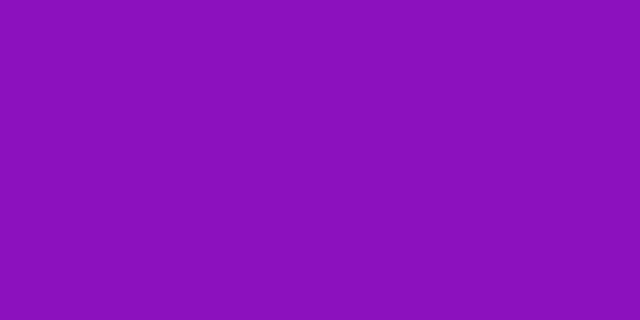
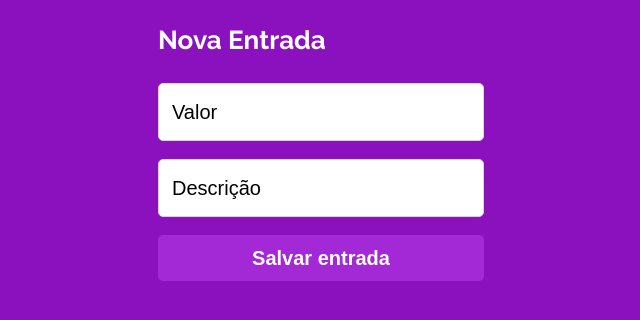
Before and after one commit to DaviBahiense/Projeto_13_MyWallet_Front, a React (Create React App) app: page /enterreg in a window 1280 px wide. Before the commit this address had no page. Shown: the top 320 px of the page, without its empty margins (319-959 px from the left). Built offline with nearby package versions, Linux system fonts and the light colour scheme.

Commit message:
feat: pages home, enterRegister and exitRegister static created

```diff
--- a/public/index.html
+++ b/public/index.html
@@ -11,5 +11,7 @@
 <body>
     <noscript>You need to enable JavaScript to run this app.</noscript>
     <div class="root"></div>
+    <script type="module" src="https://unpkg.com/ionicons@5.5.2/dist/ionicons/ionicons.esm.js"></script>
+    <script nomodule src="https://unpkg.com/ionicons@5.5.2/dist/ionicons/ionicons.js"></script>
 </body>
 </html>
--- a/src/App.js
+++ b/src/App.js
@@ -1,7 +1,6 @@
 import { BrowserRouter, Routes, Route } from "react-router-dom";
 import { AuthProvider } from "./context/AuthContext";
-import { Login, Register, Home } from "./pages";
-
+import { Login, Register, Home, EnterReg, ExitReg } from "./pages";
 
 export default function App() {
     return (
@@ -11,6 +10,8 @@ export default function App() {
                     <Route path="/" element={<Login />} />
                     <Route path="/register" element={<Register />} />
                     <Route path="/home" element={<Home />} />
+                    <Route path="/enterreg" element={<EnterReg />} />
+                    <Route path="/exitreg" element={<ExitReg />} />
                 </Routes>
             </BrowserRouter>
         </AuthProvider>
--- a/src/components/UserComponents.js
+++ b/src/components/UserComponents.js
@@ -0,0 +1,148 @@
+import styled from "styled-components"
+
+const Container = styled.div`
+    width: 100%;
+    height: 100%;
+    padding: 15px;
+    display: flex;
+    flex-direction: column;
+    align-items: center;
+
+`
+const Top = styled.div`
+    width: 100%;
+    height: 50px;
+    margin: 10px 0px 8px;
+    display: flex;
+    justify-content: space-between;
+
+    p{
+        font-family: Raleway;
+        font-size: 26px;
+        font-style: normal;
+        font-weight: 700;
+        line-height: 31px;
+        letter-spacing: 0em;
+        text-align: left;
+        color: #FFFFFF;
+    }
+    ion-icon {
+        font-size: 30px;
+        --ionicon-stroke-width: 40px;
+        color: white;
+    }
+`
+const Mid = styled.div`
+    width: 100%;
+    height: 446px;
+    padding: 15px;
+    display: flex;
+    flex-direction: column;
+    justify-content: center;
+    background: #FFFFFF;
+    border-radius: 5px;
+
+    p{
+        font-family: Raleway;
+        font-size: 20px;
+        font-style: normal;
+        font-weight: 400;
+        line-height: 23px;
+        letter-spacing: 0em;
+        text-align: center;
+        color: #868686;
+    }
+
+`
+const Botton = styled.div`
+width: 100%;
+padding-top: 15px;
+display: flex;
+justify-content: space-between;
+
+
+`
+const RegisterButton = styled.div`
+    width: 165px;
+    height: 114px;
+    display: flex;
+    padding: 10px;
+
+    flex-direction: column;
+    align-items: flex-start;
+    justify-content: space-between;
+
+    background: #A328D6;
+    border-radius: 5px;
+
+    p {
+        font-family: Raleway;
+        font-size: 17px;
+        font-style: normal;
+        font-weight: 700;
+        line-height: 20px;
+        letter-spacing: 0em;
+        text-align: left;
+
+    }
+    ion-icon {
+        font-size: 25px;
+        color: white;
+    }
+`
+const Input = styled.input`
+    width: 326px;
+    height: 58px;
+    margin-bottom: 13px;
+    padding: 13px;
+    border: 1px solid #D5D5D5;
+    border-radius: 5px;
+
+    color: #000000;
+    font-size: 20px;
+    line-height: 23px;
+
+    ::placeholder {
+        color: #000000;
+        opacity: 1;
+    }
+`
+
+const Button = styled.button`
+    width: 100%;
+    height: 46px;
+    display: flex;
+    align-items: center;
+    justify-content: center;
+    border: none;
+    border-radius: 5px;
+
+    cursor: pointer;
+
+    font-size: 20px;
+    line-height: 23px;
+    font-weight: 700;
+    text-align: center;
+
+    background: #A328D6;
+    color: #FFFFFF;
+`
+const Form = styled.form`
+    display: flex;
+    flex-direction: column;
+    align-items: center;
+    justify-content: center;
+
+
+`
+
+export {
+    Container,
+    Top,
+    Mid,
+    Botton,
+    RegisterButton,
+    Form,
+    Input,
+    Button
+}
--- /dev/null
+++ b/src/pages/EnterReg/index.js
@@ -0,0 +1,65 @@
+import { useNavigate } from "react-router-dom";
+//import { useEffect } from "react";
+import { useForm } from "react-hook-form";
+import { yupResolver } from '@hookform/resolvers/yup'
+import api from "../../services/api";
+
+import { exitAndRegisterSchema } from '../../validation/formValidation'
+import  {
+    Container,
+    Top,
+    Input,
+    Button,
+    Form
+  } from "../../components/UserComponents"
+
+export default function EnterReg(){
+
+    const { register, handleSubmit, formState:{ errors } } = useForm({
+        resolver: yupResolver(exitAndRegisterSchema)
+    })
+
+    const navigate = useNavigate()
+
+    async function handleEnterReg(body) {
+
+        try {
+            await api.EnterReg(body)
+
+            navigate('/home')
+
+        } catch (error) {
+            console.log(error)
+        }
+
+    }
+
+    return (
+        <Container>
+            <Form onSubmit={handleSubmit((body) => handleEnterReg(body))} >
+
+                <Top>
+                    <p>Nova Entrada</p>
+                </Top>
+                <Input
+                    {...register ('value')}
+                    type="number"
+                    placeholder="Valor"
+                    name="value"
+                />
+                <p>{errors.value?.message}</p>
+                <Input
+                    {...register ('text')}
+                    type="text"
+                    placeholder="Descrição"
+                    name="text"
+                />
+                <p>{errors.text?.message}</p>
+
+                <Button>
+                    Salvar entrada
+                </Button>
+            </ Form>
+        </Container>
+        )
+}
--- /dev/null
+++ b/src/pages/ExitReg/index.js
@@ -0,0 +1,65 @@
+import { useNavigate } from "react-router-dom";
+//import { useEffect } from "react";
+import { useForm } from "react-hook-form";
+import { yupResolver } from '@hookform/resolvers/yup'
+import api from "../../services/api";
+
+import { exitAndRegisterSchema } from '../../validation/formValidation'
+import  {
+    Container,
+    Top,
+    Input,
+    Button,
+    Form
+  } from "../../components/UserComponents"
+
+export default function ExitReg(){
+
+    const { register, handleSubmit, formState:{ errors } } = useForm({
+        resolver: yupResolver(exitAndRegisterSchema)
+    })
+
+    const navigate = useNavigate()
+
+    async function handleExitReg(body) {
+
+        try {
+            await api.ExitReg(body)
+
+            navigate('/home')
+
+        } catch (error) {
+            console.log(error)
+        }
+
+    }
+
+    return (
+        <Container>
+
+            <Form onSubmit={handleSubmit((body) => handleExitReg(body))} >
+                <Top>
+                    <p>Nova Saída</p>
+                </Top>
+                <Input
+                    {...register ('value')}
+                    type="number"
+                    placeholder="Valor"
+                    name="value"
+                />
+                <p>{errors.value?.message}</p>
+                <Input
+                    {...register ('text')}
+                    type="text"
+                    placeholder="Descrição"
+                    name="text"
+                />
+                <p>{errors.text?.message}</p>
+
+                <Button>
+                    Salvar saída
+                </Button>
+            </ Form>
+        </Container>
+        )
+}
--- a/src/pages/Home/index.js
+++ b/src/pages/Home/index.js
@@ -2,6 +2,13 @@ import { useNavigate } from "react-router-dom";
 import { useState, useEffect } from "react";
 import api from "../../services/api";
 import useAuth from "../../hooks/useAuth";
+import  {
+  Container,
+  Top,
+  Mid,
+  Botton,
+  RegisterButton
+} from "../../components/UserComponents"
 
 export default function Home() {
     const [user, setUser] = useState(null);
@@ -36,8 +43,27 @@ export default function Home() {
     }
 
 return (
-    <>
-    </>
+   <Container>
+     <Top>
+        <p>Ola, Fulano</p>
+        <ion-icon name="log-out-outline"></ion-icon>
+     </Top>
+     <Mid>
+        <p>Não há registros de<br/>
+            entrada ou saída</p>
+     </Mid>
+     <Botton>
+       <RegisterButton>
+          <ion-icon name="add-circle-outline"></ion-icon>
+          <p>Nova <br /> entrada</p>
+       </RegisterButton>
+       <RegisterButton>
+          <ion-icon name="remove-circle-outline"></ion-icon>
+          <p>Nova <br /> saída</p>
+       </RegisterButton>
+
+     </Botton>
+   </Container>
 )
 
 }
--- a/src/pages/index.js
+++ b/src/pages/index.js
@@ -1,9 +1,13 @@
 import Login from "./Login";
 import Register from "./Register"
 import Home from "./Home";
+import EnterReg from "./EnterReg";
+import ExitReg from "./ExitReg";
 
 export {
     Login,
     Register,
-    Home
+    Home,
+    EnterReg,
+    ExitReg
 }
--- a/src/validation/formValidation.js
+++ b/src/validation/formValidation.js
@@ -12,7 +12,13 @@ const loginSchema = yup.object().shape({
     password: yup.string().required('Campo senha é obrigatório'),
 }).required()
 
+const exitAndRegisterSchema = yup.object().shape({
+    value: yup.number().typeError('Insira um valor').required(),
+    text: yup.string().required('Insira uma descrição'),
+}).required()
+
 export {
     registerSchema,
-    loginSchema
+    loginSchema,
+    exitAndRegisterSchema
 }
```
